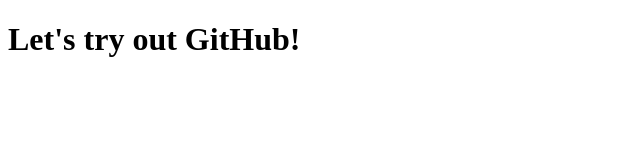
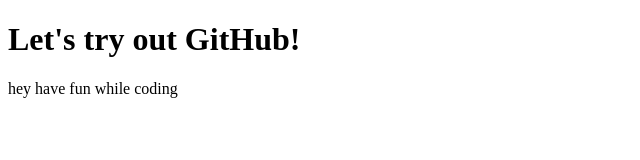
Before and after one commit to CHINMAYKRISHNAP/example, a plain HTML site: page index.html in a window 1280 px wide. Shown: the whole page, without its empty margins (0-640 px from the left). Drawn offline with Linux system fonts and the light colour scheme.

Commit message:
added a new paragraph

```diff
--- a/index.html
+++ b/index.html
@@ -10,5 +10,8 @@
 		<h1>
 			Let's try out GitHub!
 		</h1>
+		<p>
+			hey have fun while coding
+		</p>
 	</body>
 </html>
```
